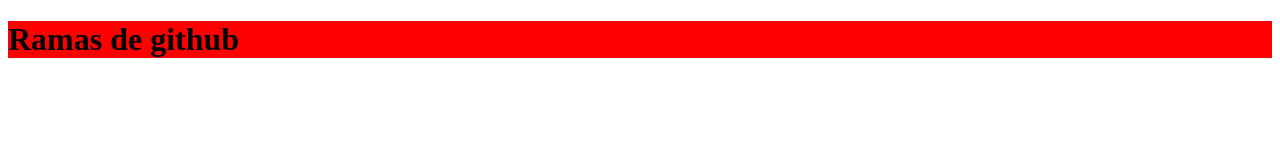
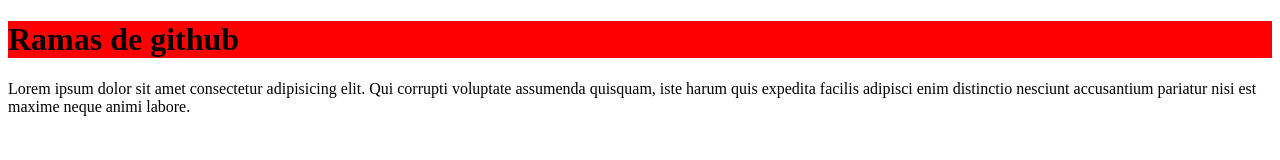
Before and after one commit to Jal7823/reporama, a plain HTML site: page index.html in a window 1280 px wide. Drawn offline with Linux system fonts and the light colour scheme.

Commit message:
agregado 3er parrafo

```diff
--- a/index.html
+++ b/index.html
@@ -9,5 +9,19 @@
 <body>
     <h1>Ramas de github</h1>
 
+
+
+
+
+
+
+
+
+
+    <p>Lorem ipsum dolor sit amet consectetur adipisicing elit. Qui corrupti voluptate assumenda quisquam, iste harum quis expedita facilis adipisci enim distinctio nesciunt accusantium pariatur nisi est maxime neque animi labore.</p>
+
+
+
+
 </body>
 </html>
```
